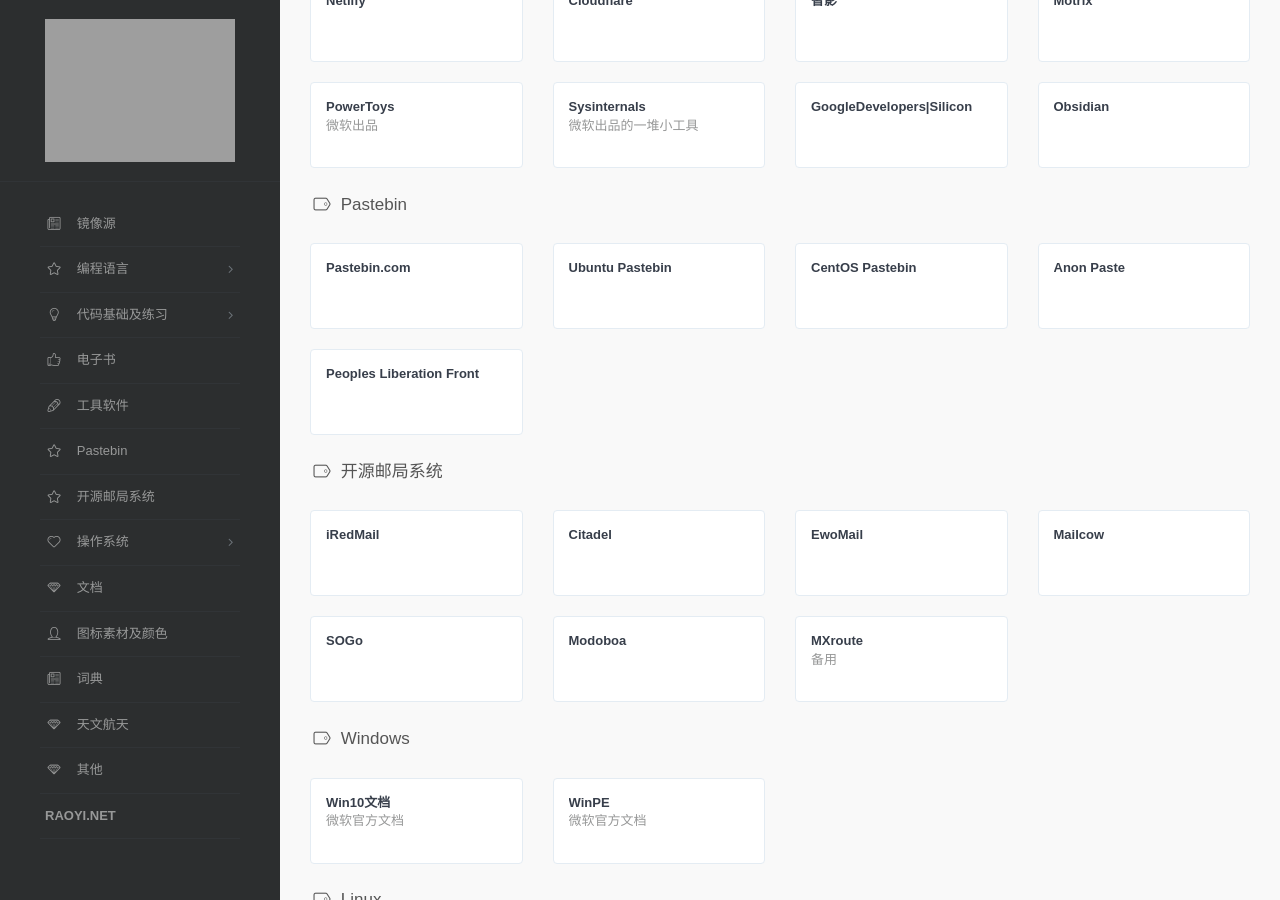
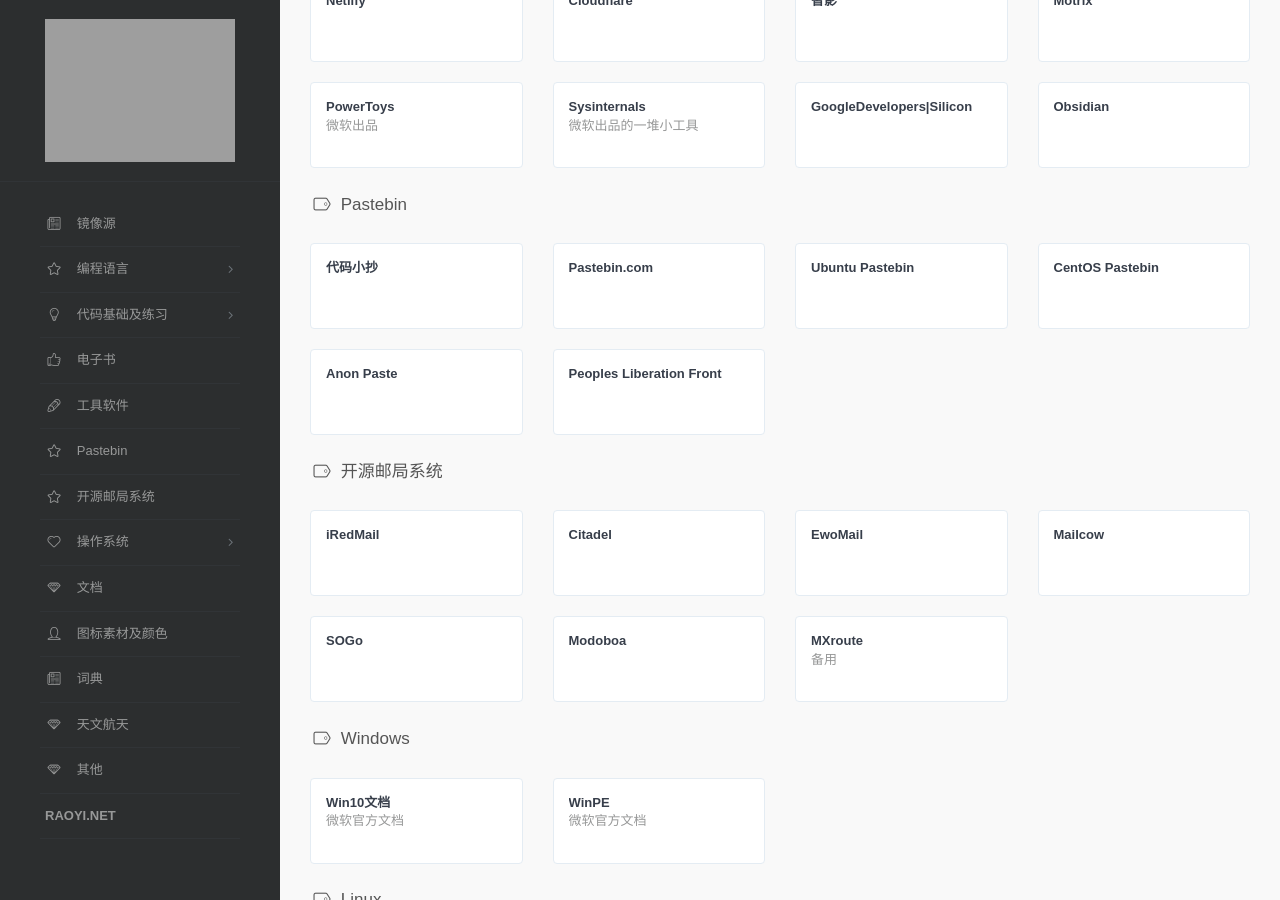
Before and after one commit to raoyi/webstack, a Jekyll site: the page built from index.html, in a window 1280 px wide and 900 px high, scrolled down 2689 px. Built offline with Jekyll 4.4.1, drawn with Linux system fonts in a browser that asks for light colours; some web fonts are replaced.

Commit message:
update _data/webstack.yml.
Signed-off-by: 一毛 <prcraoyi@qq.com>

```diff
--- a/_data/webstack.yml
+++ b/_data/webstack.yml
@@ -199,6 +199,8 @@
 - name: Pastebin
   icon: linecons-star
   links:
+    - title: 代码小抄
+      url: https://www.codecopy.cn/
     - title: Pastebin.com
       url: https://pastebin.com/
     - title: Ubuntu Pastebin
```
